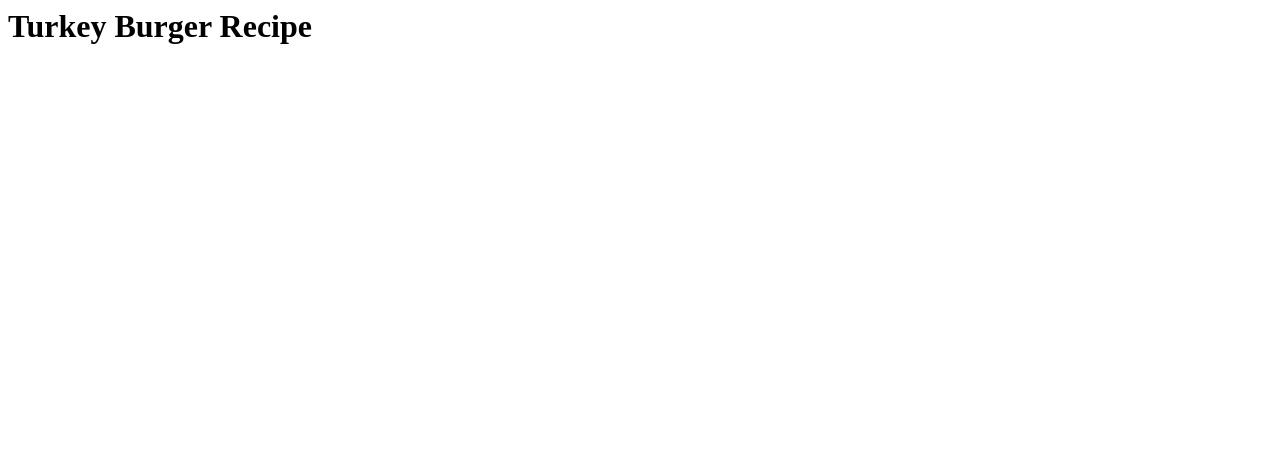
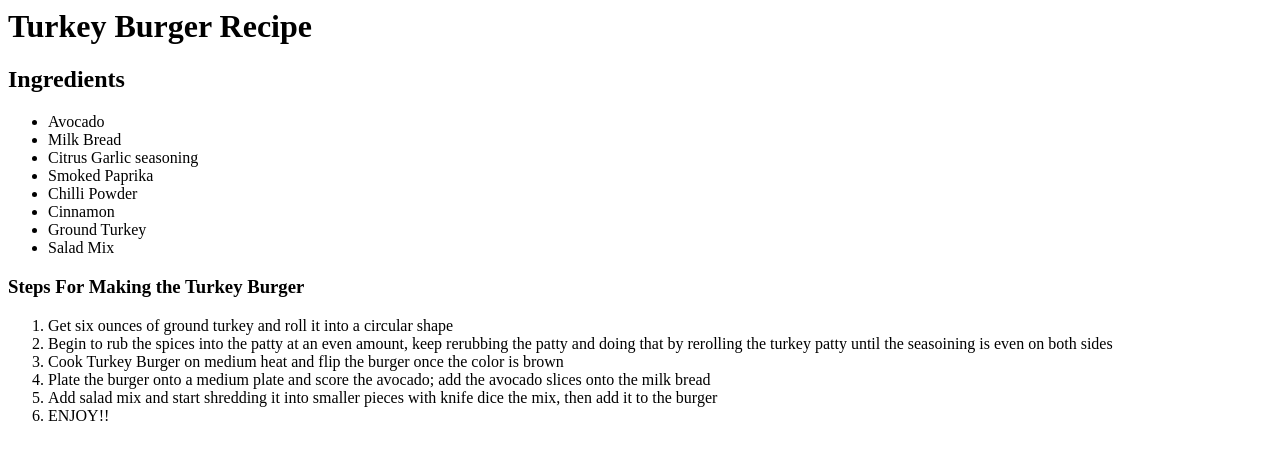
Before and after one commit to DJAdams99/odin-recipes, a plain HTML site: page recipes/turkeyburgers.html in a window 1280 px wide. Drawn offline with Linux system fonts and the light colour scheme.

```diff
--- a/recipes/turkeyburgers.html
+++ b/recipes/turkeyburgers.html
@@ -1 +1,26 @@
-<h1>Turkey Burger Recipe</h1>
+<body>
+    <h1>Turkey Burger Recipe</h1>
+
+
+</body>
+<h2>Ingredients</h2>
+<ul>
+<li>Avocado</li>
+<li>Milk Bread</li>
+<li>Citrus Garlic seasoning</li>
+<li>Smoked Paprika</li>
+<li>Chilli Powder</li>
+<li>Cinnamon</li>
+<li>Ground Turkey</li>
+<li>Salad Mix</li>
+</ul>
+<h3>Steps For Making the Turkey Burger </h3>
+<ol>
+<li>Get six ounces of ground turkey and roll it into a circular shape</li>
+<li>Begin to rub the spices into the patty at an even amount, keep rerubbing the patty and doing that by rerolling the turkey patty until the seasoining is even on both sides</li>
+<li>Cook Turkey Burger on medium heat and flip the burger once the color is brown
+<li>Plate the burger onto a medium plate and score the avocado; add the avocado slices onto the milk bread</li>
+<li>Add salad mix and start shredding it into smaller pieces with knife dice the mix, then add it to the burger </li>
+<li>ENJOY!!</li>
+</ol>
+<ahref=
```
Also changed, not shown: recipes/Proteinshake.html (added, +3 -0 lines), 1 other file.
